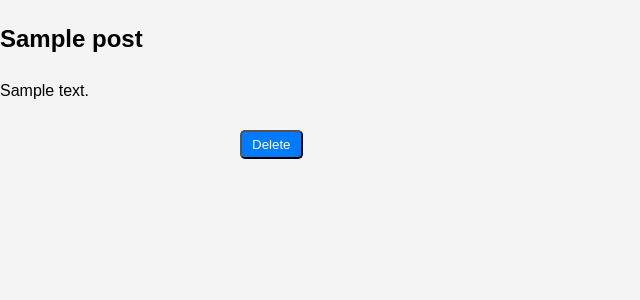
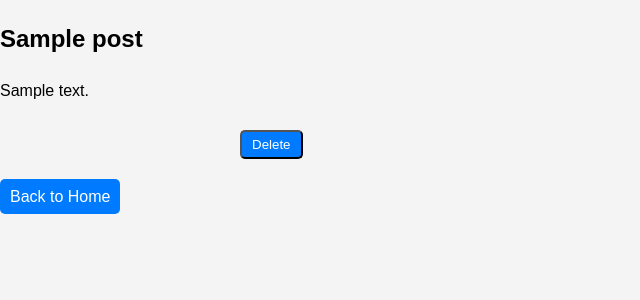
Before and after one commit to baldpanda/blog, a Flask app: page /post/1 in a window 1280 px wide. Shown: the top 300 px of the page, without its empty margins (0-640 px from the left). Run offline with Flask 3, Linux system fonts and the light colour scheme; tables that the repository leaves empty hold one stand-in row (values such as "Sample post").

Commit message:
Adding button for going back to home

```diff
--- a/templates/post.html
+++ b/templates/post.html
@@ -12,6 +12,7 @@
     <form action="{{ url_for('delete_post', post_id=post.id) }}" method="post">
         <input type="submit" value="Delete" onclick="return confirmDelete();" class="new-post-link">
     </form>
+    <a href="{{ url_for('home') }}" class="new-post-link">Back to Home</a>
 </div>
 <script src="{{ url_for('static', filename='js/main.js') }}"></script>
 </html>
```
